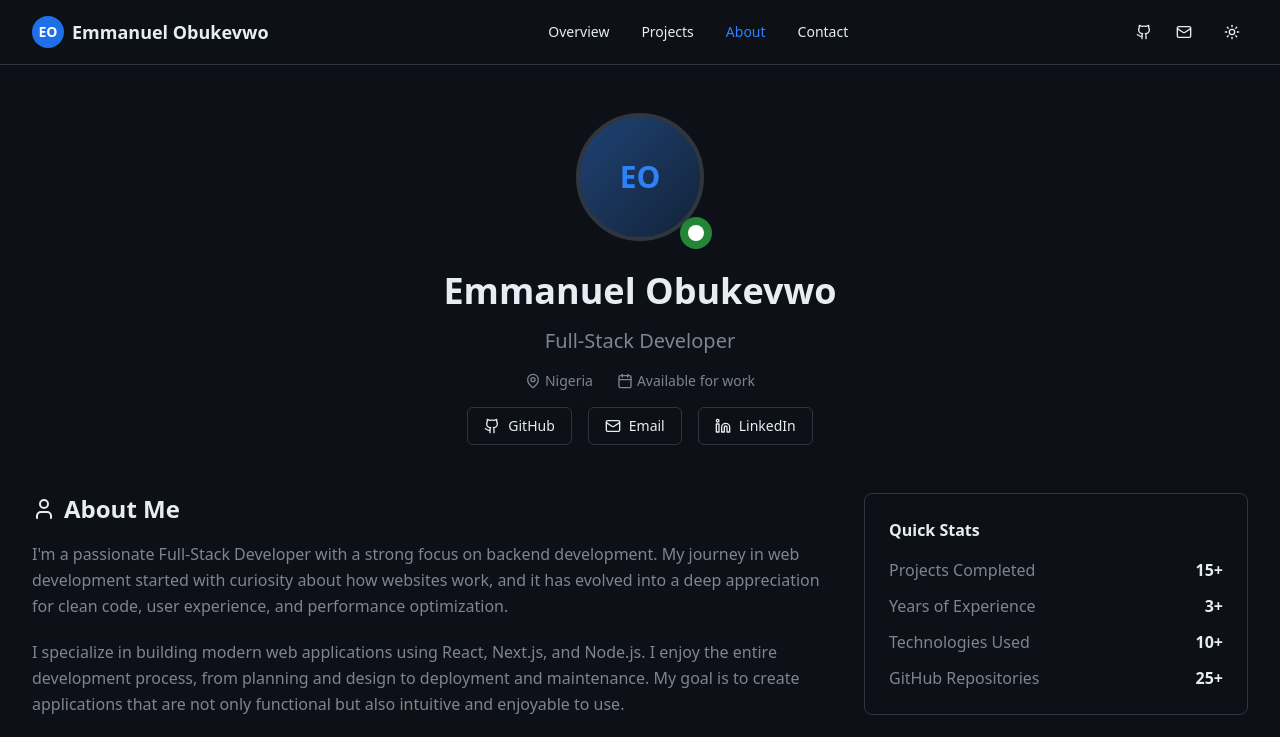
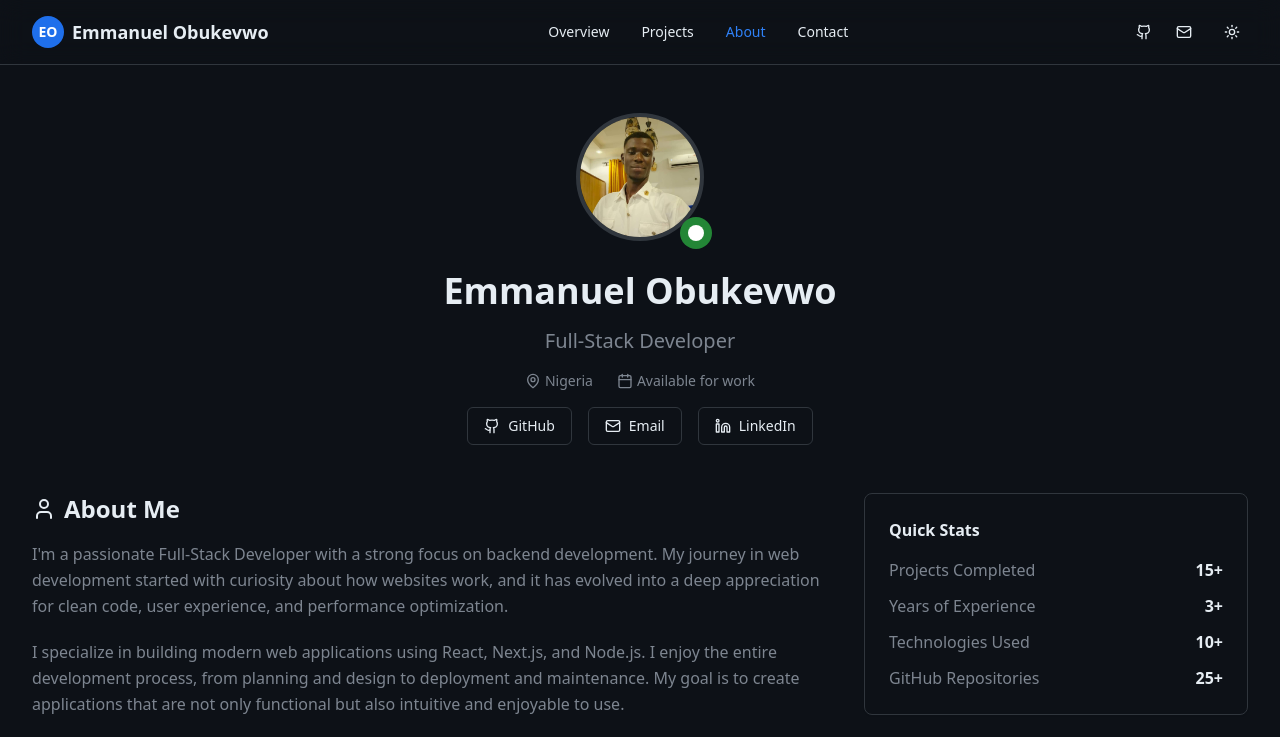
Before and after one commit to karoobuks/my-portfolio, a Next.js app: page /about in a window 1280 px wide. Shown: the top 737 px of the page. Built offline with nearby package versions, Linux system fonts and the light colour scheme.

Commit message:
about page is modified to reflect profile picture

```diff
--- a/pages/about.js
+++ b/pages/about.js
@@ -1,4 +1,5 @@
 import { User, MapPin, Calendar, Github, Mail, Linkedin, ExternalLink, Code, Database, Globe, Zap, Award, BookOpen } from 'lucide-react'
+import Image from 'next/image'
 
 export default function About() {
   const skills = [
@@ -70,10 +71,15 @@ export default function About() {
       {/* Header */}
       <section className="text-center space-y-6">
         <div className="relative inline-block">
-          <div className="w-32 h-32 mx-auto rounded-full bg-gradient-to-br from-github-accent-muted to-github-accent-subtle dark:from-github-dark-accent-muted dark:to-github-dark-accent-subtle border-4 border-github-border-default dark:border-github-dark-border-default overflow-hidden">
-            <div className="w-full h-full flex items-center justify-center">
-              <span className="text-3xl font-bold text-github-accent-fg dark:text-github-dark-accent-fg">EO</span>
-            </div>
+          <div className="w-32 h-32 mx-auto rounded-full border-4 border-github-border-default dark:border-github-dark-border-default overflow-hidden">
+            <Image
+              src="/manuelobuks.jpg"
+              alt="Emmanuel Obukevwo"
+              width={128}
+              height={128}
+              className="w-full h-full object-cover"
+              priority
+            />
           </div>
           <div className="absolute -bottom-2 -right-2 w-8 h-8 bg-github-success-emphasis dark:bg-github-dark-success-emphasis rounded-full flex items-center justify-center">
             <div className="w-4 h-4 bg-white rounded-full"></div>
```
